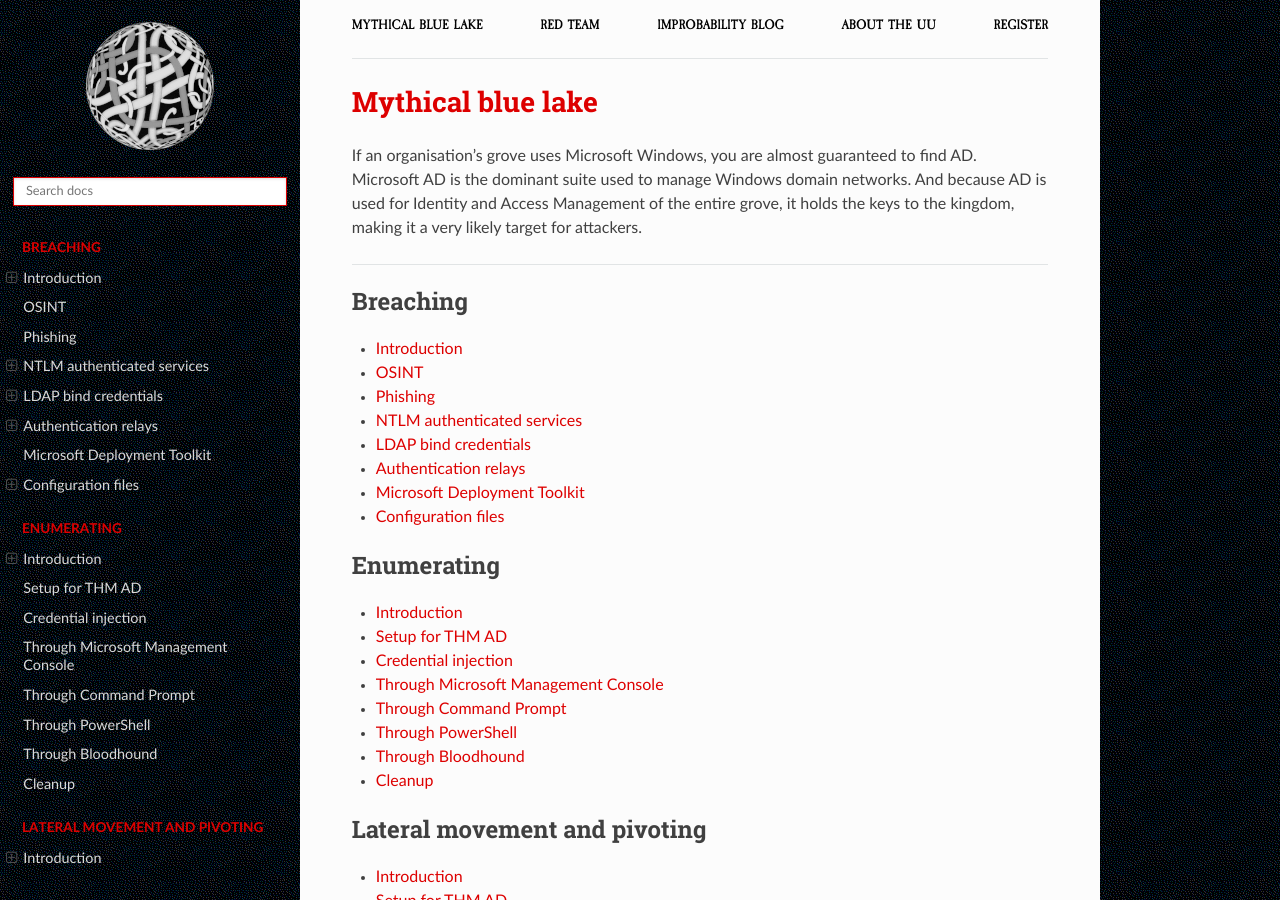
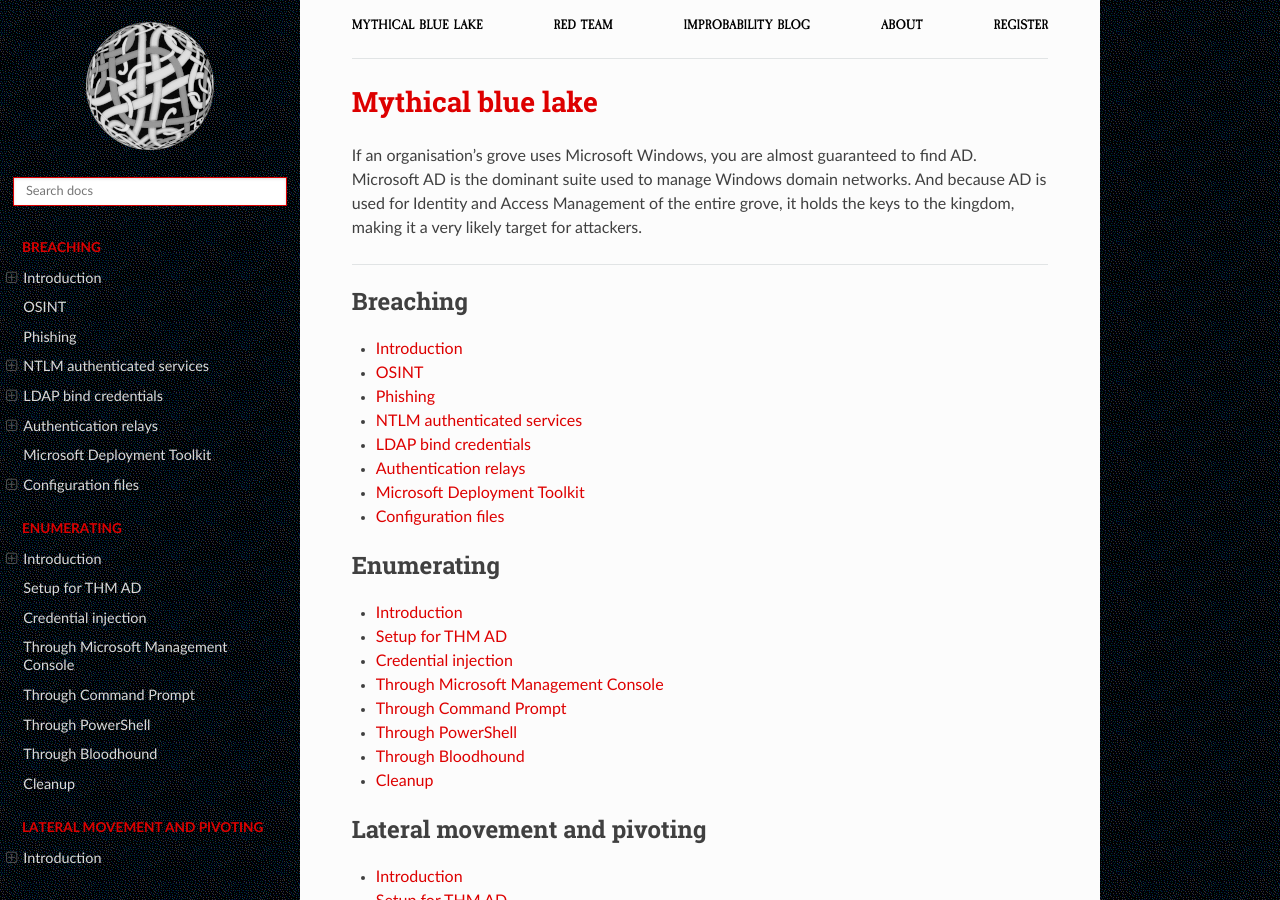
Before and after one commit to tymyrddin/red-ad, a Sphinx documentation site: the page built from source/index.rst, in a window 1280 px wide and 900 px high. Built offline with Sphinx 7.4.7 and the Read the Docs theme 2.0.0, drawn with Linux system fonts in a browser that asks for light colours.

Commit message:
corrected navigation

```diff
--- a/source/_templates/breadcrumbs.html
+++ b/source/_templates/breadcrumbs.html
@@ -1,10 +1,10 @@
 <div class="container">
     <topnav>
             <ul>
-                <li class="nav__item"><a href="https://red.tymyrddin.dev/projects/acorns/" class="nav__link">Mythical blue lake</a></li>
+                <li class="nav__item"><a href="https://red.tymyrddin.dev/projects/ad/" class="nav__link">Mythical blue lake</a></li>
                 <li class="nav__item"><a href="https://red.tymyrddin.dev/" class="nav__link">Red Team</a></li>
                 <li class="nav__item"><a href="https://uu.tymyrddin.dev/blog/" class="nav__link">Improbability Blog</a></li>
-                <li class="nav__item"><a href="https://uu.tymyrddin.dev/about/" class="nav__link">About the UU</a></li>
+                <li class="nav__item"><a href="https://uu.tymyrddin.dev/about/" class="nav__link">About</a></li>
                 <li class="nav__item"><a href="https://uu.tymyrddin.dev/registration/" class="nav__link">Register</a></li>
             </ul>
     </topnav>
```
